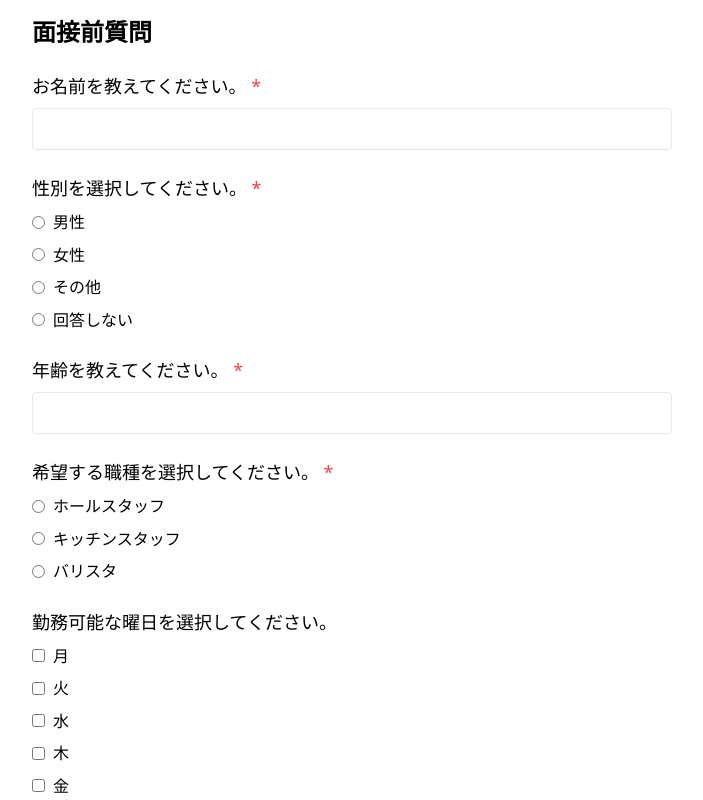
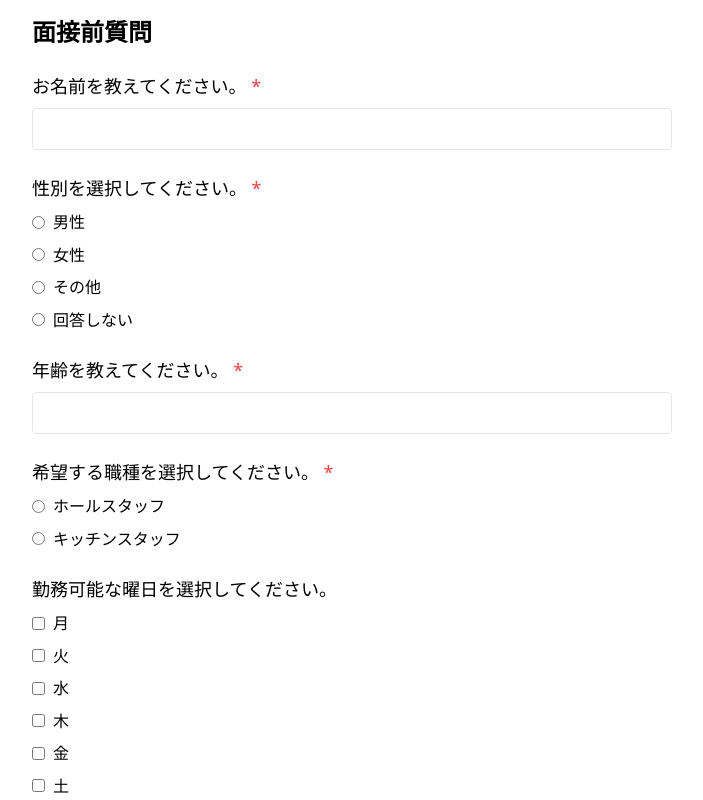
Before and after one commit to tetsuya2223/ai-interview-app, a React (Create React App) app: page /questions in a window 1280 px wide. Shown: the top 800 px of the page, without its empty margins (288-991 px from the left). Built offline with nearby package versions, Linux system fonts and the light colour scheme; no server answers; sample sign-in values are in the browser's storage.

Commit message:
質問編集

```diff
--- a/src/data/question.js
+++ b/src/data/question.js
@@ -22,7 +22,7 @@ const questions = [
     id: 4,
     question: "希望する職種を選択してください。",
     type: "radio",
-    options: ["ホールスタッフ", "キッチンスタッフ", "バリスタ"],
+    options: ["ホールスタッフ", "キッチンスタッフ"],
     required: true,
   },
   {
```
